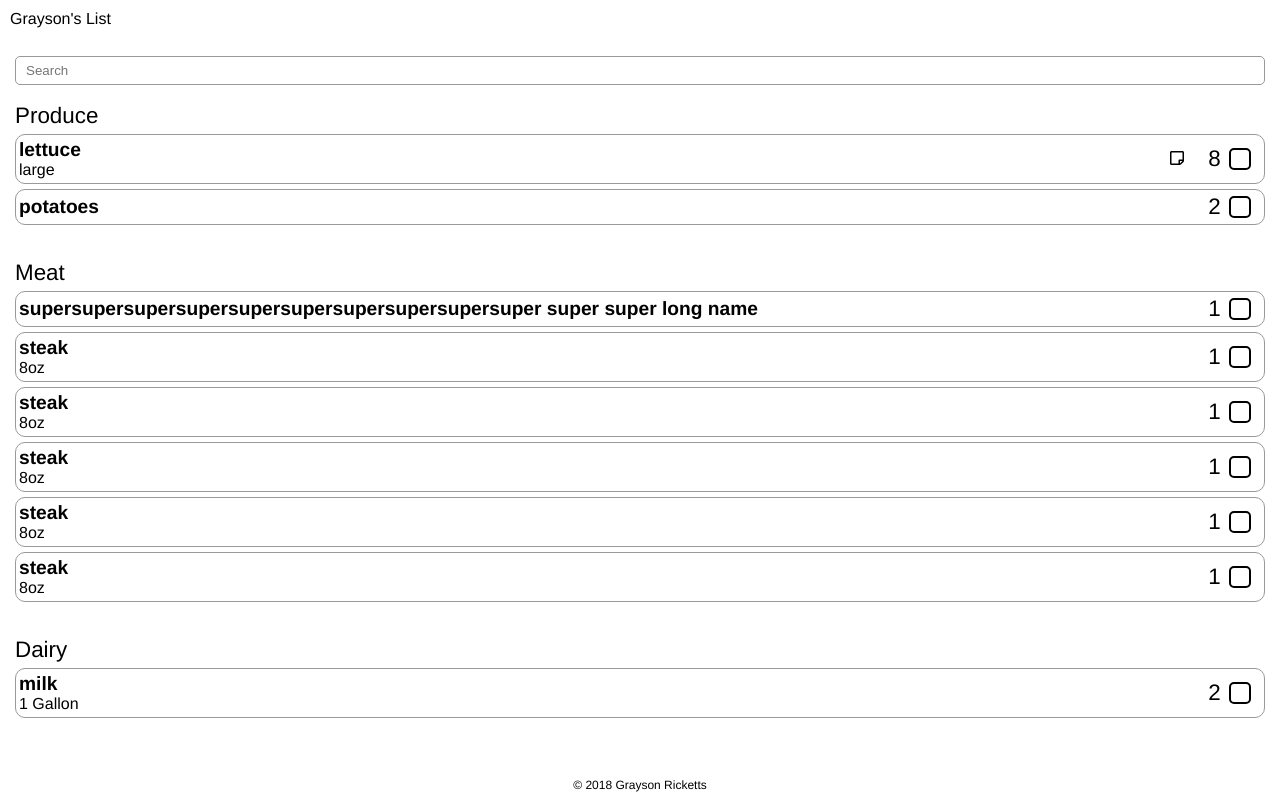
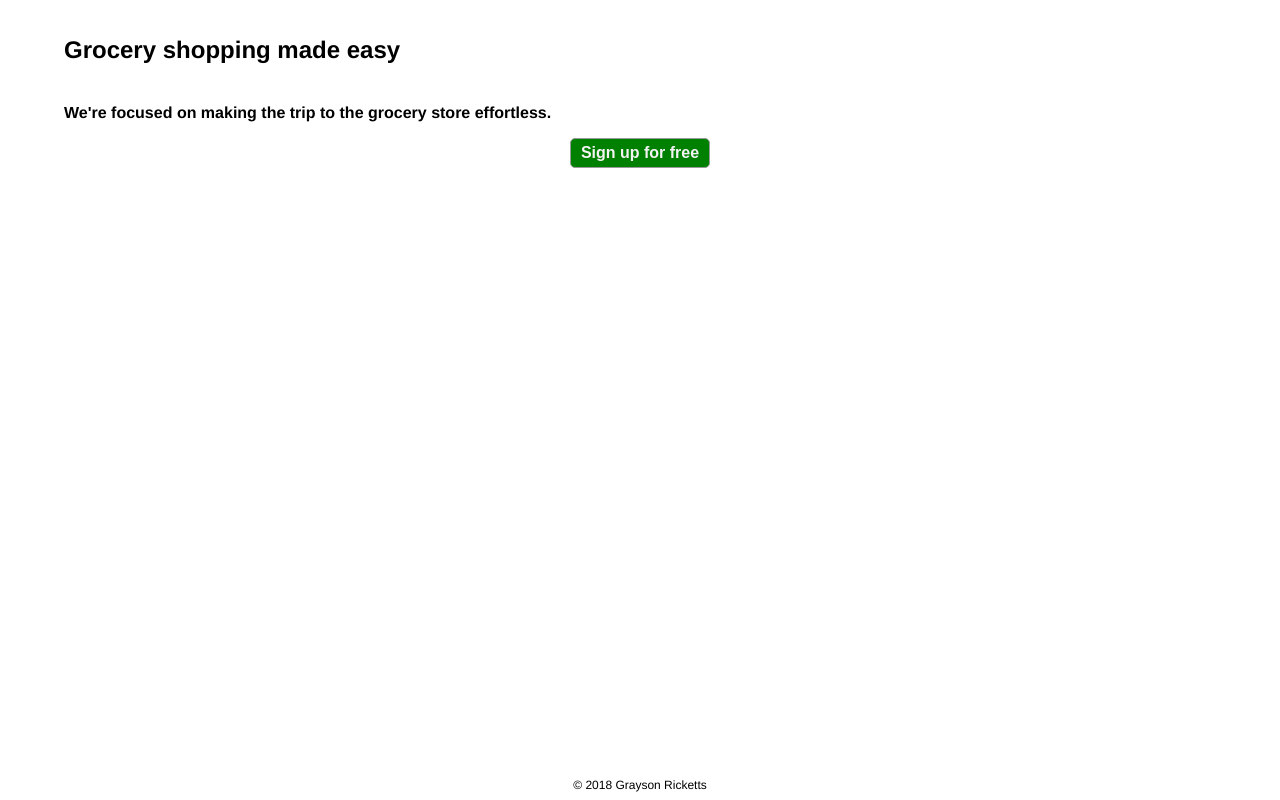
Before and after one commit to GraysonRicketts/Grocer, a React (Create React App) app: page / in a window 1280 px wide. Built offline with nearby package versions, Linux system fonts and the light colour scheme.

Commit message:
Add homepage

```diff
--- /dev/null
+++ b/src/Homepage.css
@@ -0,0 +1,79 @@
+:root {
+  --heavy-text: 600;
+  --med-light-text: 300;
+  --border-color: #999999;
+}
+
+html {
+  height: 100%;
+  box-sizing: border-box;
+}
+
+*,
+*:before,
+*:after {
+  box-sizing: inherit;
+}
+
+body {
+  position: relative;
+  top: 0;
+  left: 0;
+  margin: 0;
+  min-height: 100%;
+  font-family: "Helvetica Neue", Arial, sans-serif;
+}
+
+.wraper {
+  height: 100%;
+  margin: 0;
+  padding: 0;
+}
+
+.header {
+  padding: 10px;
+}
+
+/*
+ *  Footer
+ */
+
+ .footer {
+  position: absolute;
+  bottom: 0;
+  left: 0;
+  right: 0;
+  text-align: center;
+  font-size: .75rem;
+  padding: 8px 0;
+}
+
+.home {
+  margin: 0 5%;
+}
+
+.home h1 {
+  font-size: 1.5rem;
+}
+
+.home h3 {
+  margin: 40px 0 10 0;
+  font-size: 1.1rem;
+}
+
+.subTitleArea {
+  margin: 40px 0 0 0;
+}
+
+.subTitleArea h3 {
+  font-size: 1rem;
+}
+
+.subTitleArea input {
+  background-color: green;
+  font-size: 1rem;
+  font-weight: 600;
+  color: #F3F3F3;
+  display: block;
+  margin: 0 auto;
+}
--- /dev/null
+++ b/src/Homepage.js
@@ -0,0 +1,39 @@
+import React from 'react';
+
+import './Homepage.css';
+import Footer from './Footer';
+import Header from './Header';
+
+class Signup extends React.Component {
+  constructor(props) {
+    super(props);
+  }
+
+  render() {
+    return (
+      <div className="wrapper">
+
+        <Header title={''}/>
+
+          <div className='home'>
+            <h1>
+              Grocery shopping made easy
+            </h1>
+
+            <div className="subTitleArea">
+              <h3>
+                We're focused on making the trip to the grocery store effortless.
+              </h3>
+
+              <input type="submit" value="Sign up for free"/>
+            </div>
+          </div>
+
+        <Footer />
+
+      </div>
+    );
+  }
+}
+
+export default Signup;
--- a/src/index.js
+++ b/src/index.js
@@ -6,13 +6,14 @@ import './index.css';
 import App from './App';
 import Login from './Login';
 import Signup from './Signup';
+import Homepage from './Homepage';
 import registerServiceWorker from './registerServiceWorker';
 import Route from 'react-router-dom/Route';
 
 ReactDOM.render((
   <BrowserRouter>
     <Switch>
-      <Route exact path='/' component={App}/>
+      <Route exact path='/' component={Homepage}/>
       <Route path='/basket' component={App}/>
       <Route path='/login' component={Login}/>
       <Route path='/signup' component={Signup}/>
```
